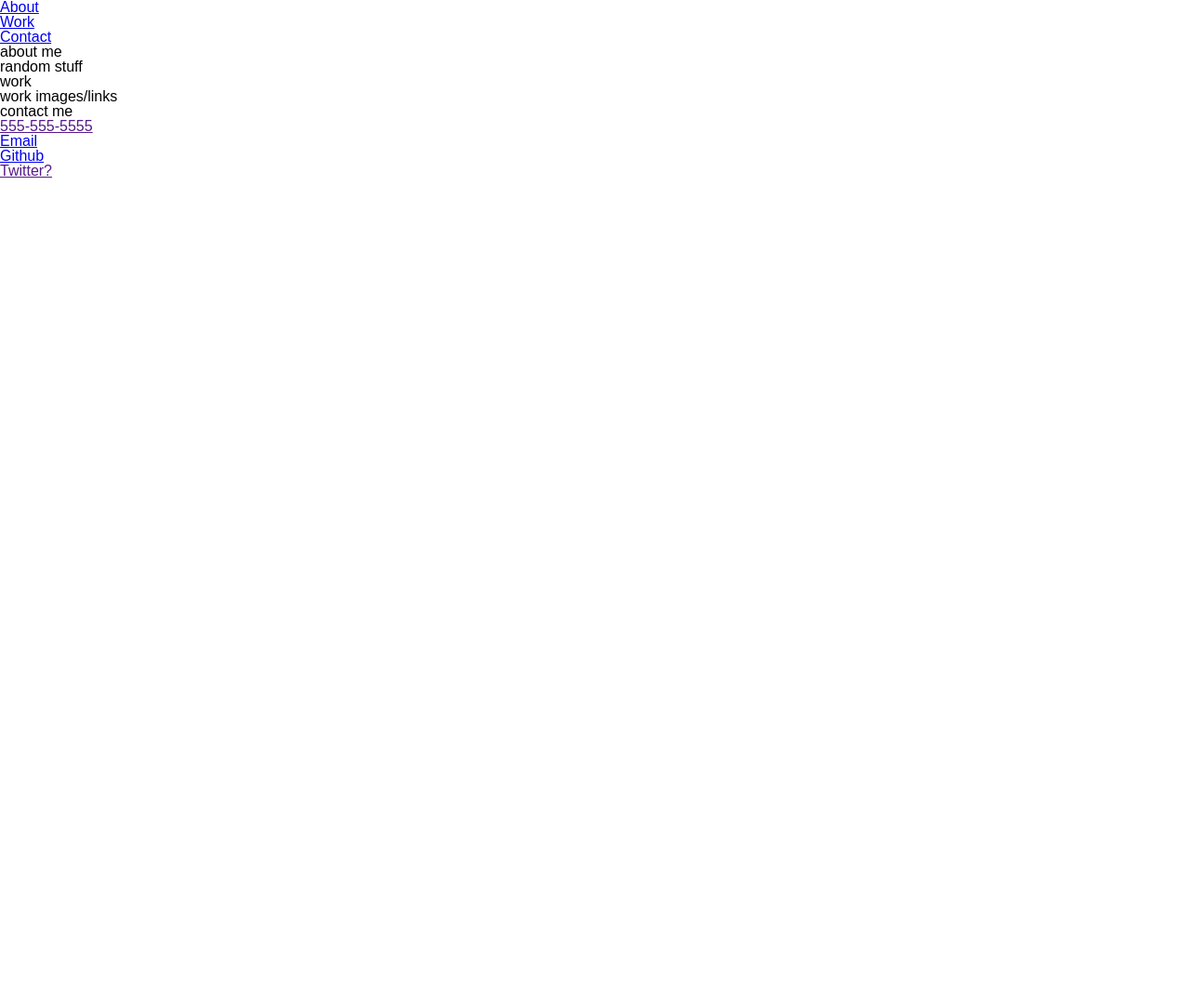
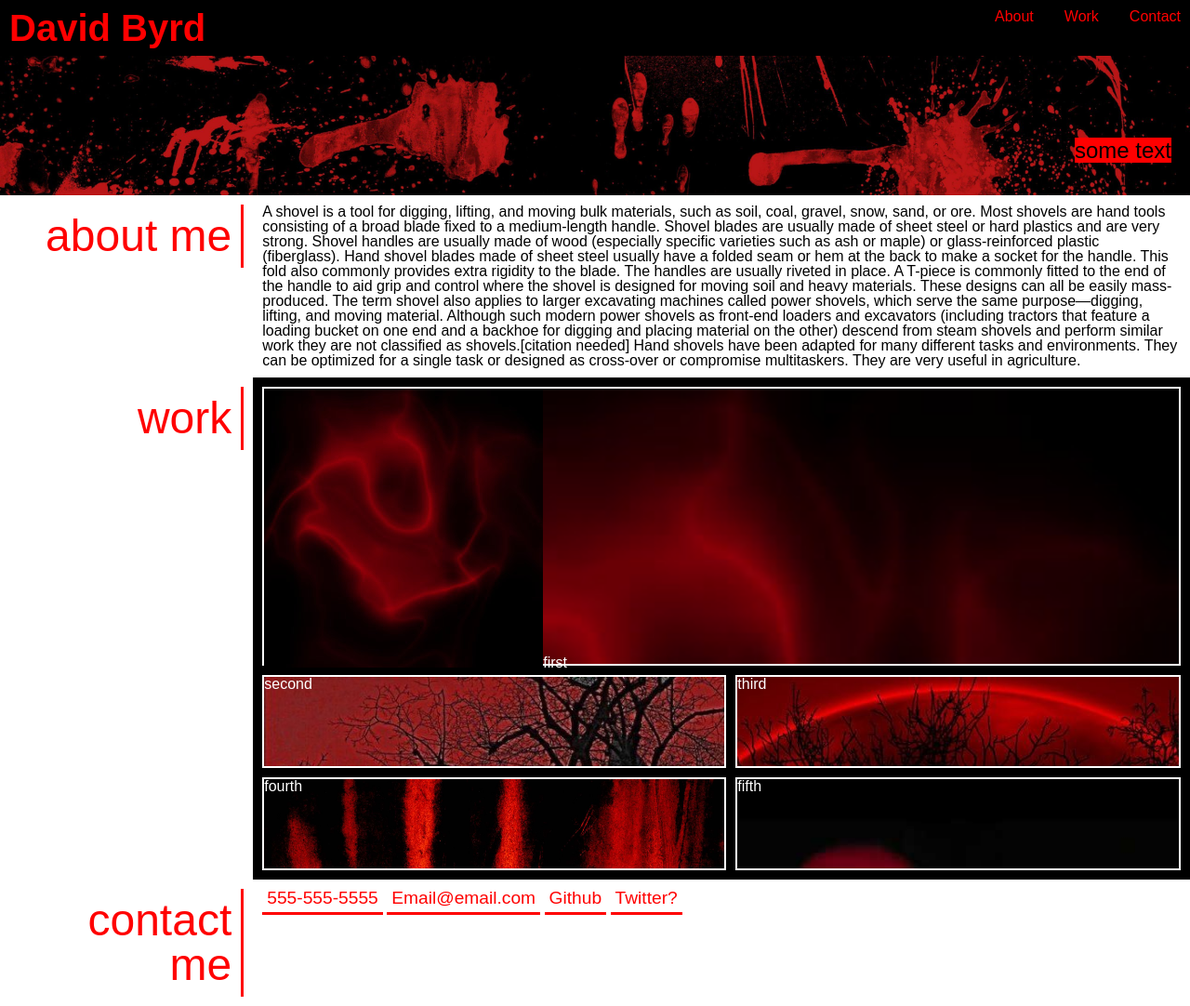
Before and after one commit to methyl8/Challenge-2, a plain HTML site: page index.html in a window 1280 px wide. Shown: the whole page at 93% size. Before the commit the page ends 800 px from the top, so only its background shows below. Drawn offline with Linux system fonts and the light colour scheme.

Commit message:
create html and css, add images

```diff
--- a/assets/style.css
+++ b/assets/style.css
@@ -1,3 +1,136 @@
 * {
     box-sizing: border-box;
 }
+
+header {
+    display: flex;
+    justify-content: space-between;
+    padding: 10px;
+    background-color: black;
+    color: red;
+}
+
+h1 {
+    font-size: 250%;
+}
+
+nav ul {
+    display: flex;
+    justify-content: space-between;
+    list-style: none;
+    min-width: 200px;
+}
+
+nav ul a {
+    color: red;
+    text-decoration: none;
+}
+
+.spacer {
+    text-align: right;
+    color: white;
+    background-image: url(./images/spacer-background.jpg);
+    background-size: cover;
+    height: 150px;
+}
+
+.spacer span {
+    position: relative;
+    font-size: 150%;
+    right: 20px;
+    top: 90px;
+    background-color: red;
+    color: black;
+}
+
+.work-grid {
+    display: grid;
+    grid-template-columns: auto auto;
+    grid-template-rows: 300px 100px 100px;
+    grid-gap: 10px;
+    background-color: black;
+    padding: 10px;
+
+}
+
+.work-grid div {
+    border: 2px solid white;
+    color: white;
+}
+
+.first-project {
+   grid-column: 1 / 3;
+   background-image: url(./images/first-project.jpg);
+   background-size: cover;
+}
+
+.first-project:hover {
+    opacity: .5;
+}
+.second-project:hover {
+    opacity: .5;
+}
+.third-project:hover {
+    opacity: .5;
+}
+.fourth-project:hover {
+    opacity: .5;
+}
+.fifth-project:hover {
+    opacity: .5;
+}
+.second-project {
+    background-image: url(./images/second-project.jpg);
+    background-size: cover;
+}
+.third-project {
+    background-image: url(./images/third-project.jpg);
+    background-size: cover;
+}
+
+.fourth-project {
+    background-image: url(./images/fourth-project.jpg);
+    background-size: cover;
+}
+
+.fifth-project {
+    background-image: url(./images/fifth-project.jpg);
+    background-size: cover;
+}
+
+.sidebar {
+    margin: 10px;
+    padding: 10px;
+    font-size: 300%;
+    color: red;
+    text-align: right;
+    height: 100%;
+    width: 20%;
+    border-right: 3px solid red;
+}
+
+.main-content {
+    width: 80%;
+    padding: 10px;
+}
+
+main section {
+    display: flex;
+}
+
+
+#contact-me a {
+    color: red;
+    text-decoration: none;
+}
+
+.contact-method {
+    display: inline;
+    padding: 5px;
+    font-size: 120%;
+    border-bottom: 3px solid red;
+}
+
+.contact-method:hover {
+
+}
--- a/index.html
+++ b/index.html
@@ -4,13 +4,13 @@
     <meta charset="UTF-8">
     <meta http-equiv="X-UA-Compatible" content="IE=edge">
     <meta name="viewport" content="width=device-width, initial-scale=1.0">
-    <title>Document</title>
+    <title>Portfolio</title>
     <link rel="stylesheet" href="./assets/reset.css">
     <link rel="stylesheet" href="./assets/style.css">
 </head>
 <body>
     <header>
-        <h1></h1>
+        <h1>David Byrd</h1>
         <nav>
             <ul>
                 <li><a href="#about-me">About</a></li>
@@ -20,26 +20,44 @@
         </nav>
     </header>
 
+    <section class="spacer">
+        <span>some text</span>
+
+    </section>
+
     <main>
         <section id="about-me">
-            <div>about me</div>
-            <div>random stuff</div>
+            <div class="sidebar">about me</div>
+            <p class="main-content">A shovel is a tool for digging, lifting, and moving bulk materials, such as soil, coal, gravel, snow, sand, or ore.
+
+                Most shovels are hand tools consisting of a broad blade fixed to a medium-length handle. Shovel blades are usually made of sheet steel or hard plastics and are very strong. Shovel handles are usually made of wood (especially specific varieties such as ash or maple) or glass-reinforced plastic (fiberglass).
+
+                Hand shovel blades made of sheet steel usually have a folded seam or hem at the back to make a socket for the handle. This fold also commonly provides extra rigidity to the blade. The handles are usually riveted in place. A T-piece is commonly fitted to the end of the handle to aid grip and control where the shovel is designed for moving soil and heavy materials. These designs can all be easily mass-produced.
+
+                The term shovel also applies to larger excavating machines called power shovels, which serve the same purpose—digging, lifting, and moving material. Although such modern power shovels as front-end loaders and excavators (including tractors that feature a loading bucket on one end and a backhoe for digging and placing material on the other) descend from steam shovels and perform similar work they are not classified as shovels.[citation needed]
+
+                Hand shovels have been adapted for many different tasks and environments. They can be optimized for a single task or designed as cross-over or compromise multitaskers. They are very useful in agriculture.</p>
         </section>
         <section id="my-work">
-            <div>work</div>
-            <div>work images/links</div>
+            <div class="sidebar">work</div>
+            <div class="work-grid main-content">
+                <div class="first-project"><a href="https://methyl8.github.io/Challenge-1" target="_blank"><img src="./assets/images/first-project.jpg" alt="First Project"></a>first</div>
+                <div class="second-project">second</div>
+                <div class="third-project">third</div>
+                <div class="fourth-project">fourth</div>
+                <div class="fifth-project">fifth</div>
+            </div>
         </section>
         <section id="contact-me">
-            <div>contact me</div>
-            <div>
-                <ul>
-                    <li><a href="">555-555-5555</a></li>
-                    <li><a href="mailto:email@email.com">Email</a></li>
-                    <li><a href="github.com/methyl8">Github</a></li>
-                    <li><a href="" onclick="alert('whats a twitter?');">Twitter?</a></li>
-                </ul>
+            <div class="sidebar">contact me</div>
+            <div class="main-content">
+                    <div class="contact-method"><a href="">555-555-5555</a></div>
+                    <div class="contact-method"><a href="mailto:email@email.com">Email@email.com</a></div>
+                    <div class="contact-method"><a href="https://github.com/methyl8" target="_blank">Github</a></div>
+                    <div class="contact-method"><a href="" onclick="alert('whats a twitter?');">Twitter?</a></div>
             </div>
         </section>
     </main>
+
 </body>
 </html>
```
Also changed, not shown: assets/images/fifth-project.jpg (added), assets/images/first-project.jpg (added), assets/images/fourth-project.jpg (added), assets/images/second-project.jpg (added), assets/images/spacer-background.jpg (added), assets/images/third-project.jpg (added).
